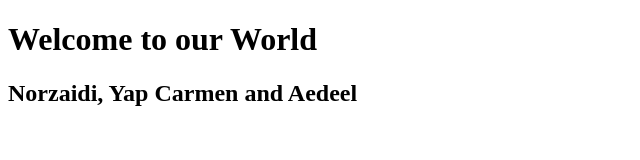
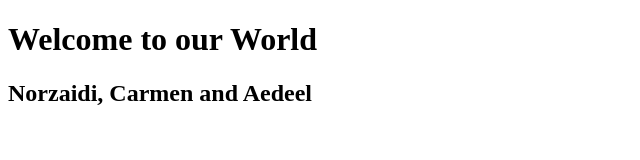
Before and after one commit to Norzaidi-corestack/zai.github.io, a plain HTML site: page index.html in a window 1280 px wide. Shown: the whole page, without its empty margins (0-640 px from the left). Drawn offline with Linux system fonts and the light colour scheme.

Commit message:
update readme

```diff
--- a/index.html
+++ b/index.html
@@ -8,6 +8,6 @@
 </head>
 <body>
     <h1>Welcome to our World</h1>
-    <h2>Norzaidi, Yap Carmen and Aedeel</h2>
+    <h2>Norzaidi, Carmen and Aedeel</h2>
 </body>
 </html>
```
